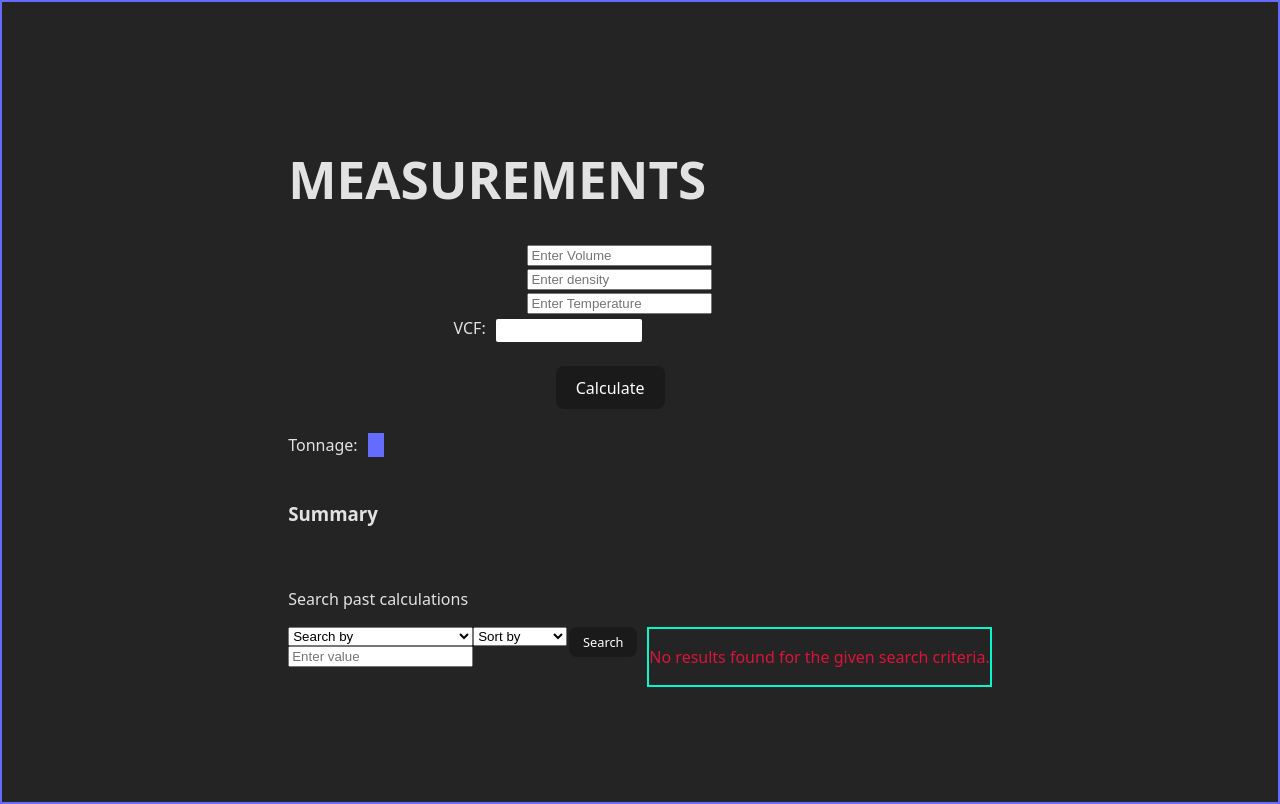
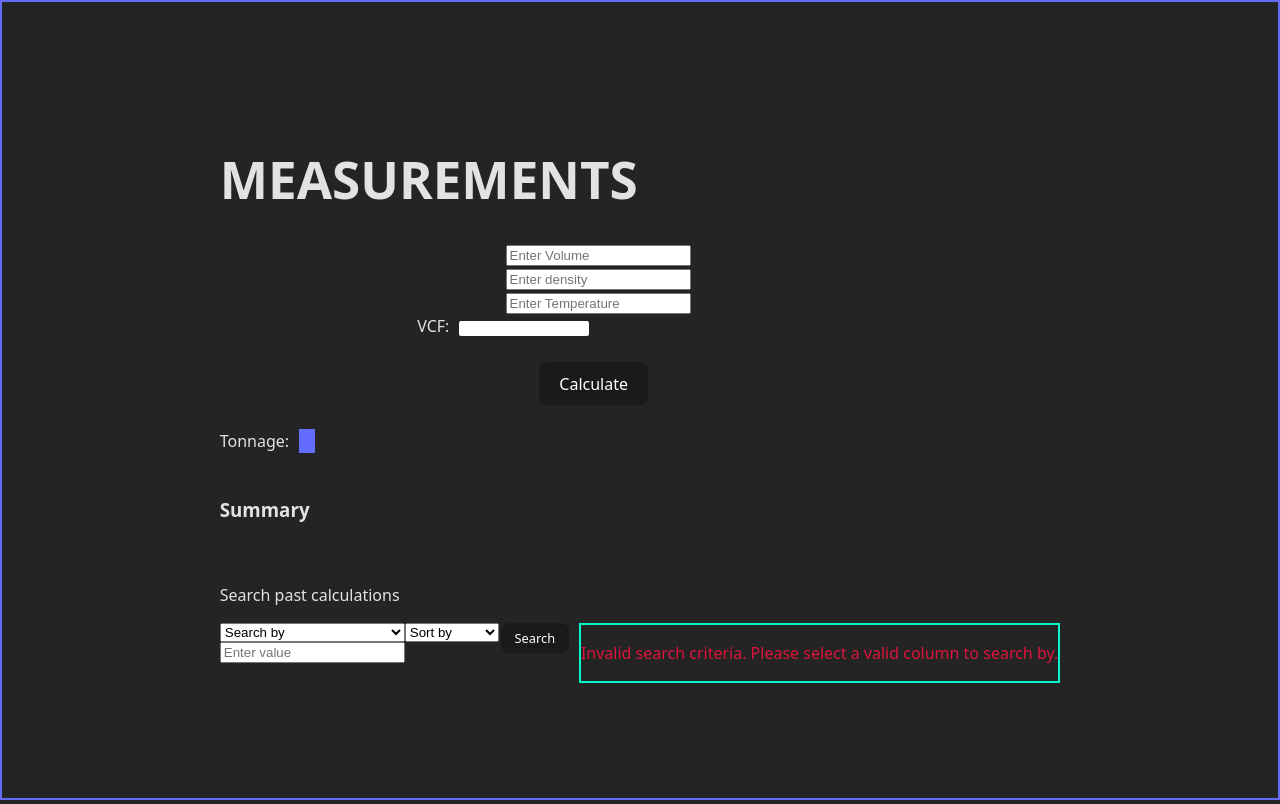
Before and after one commit to Dennis-devs/Tonnage_Calc, a Flask app: page /search in a window 1280 px wide. Run offline with Flask 3, Linux system fonts and the light colour scheme.

Commit message:
Search and sort updates

```diff
--- a/routes.py
+++ b/routes.py
@@ -46,16 +46,25 @@ def register_routes(app, db):
         return render_template('500.html'), 500
 
     # Sorting and Searching
-    @app.route('/search', methods=['GET'])
+    @app.route('/search')
     def search():
-        search_by = request.form.get('search-by')
-        search_value = request.form.get('search-value')
-        sort_by = request.form.get('sort-by')
-        search_statement = text("SELECT * FROM oil_tonnages WHERE :search_by = :search_value ORDER BY :sort_by")
-        search_values = db.session.query(Variables).from_statement(search_statement).params(search_value=search_value, sort_by=sort_by, search_by=search_by).first()
+        search_by = request.args.get('search-by')
+        search_value = request.args.get('search-value')
+        sort_by = request.args.get('sort-by')
+
+        search_statement = text(f"SELECT * FROM oil_tonnages WHERE {search_by} = :search_value ORDER BY {sort_by}")
+
+        # Validate search_by and sort_by against known columns to prevent SQL injection
+        table_colmns = ['volume', 'density', 'temperature', 'vcf', 'Tonnage']
+
+        if search_by not in table_colmns or sort_by not in table_colmns:
+            return render_template('form.html', search_error="Invalid search criteria. Please select a valid column to search by.")
+        else:
+            search_values = db.session.query(Variables).from_statement(search_statement).params(search_value=search_value, sort_by=sort_by, search_by=search_by).all()
+
 
         # Render the search results
         if search_values:
-            return render_template('form.html', search_results=search_values)
+            return render_template('form.html', search_values=search_values)
         else:
             return render_template('form.html', search_error="No results found for the given search criteria.")
--- a/src/form.css
+++ b/src/form.css
@@ -11,6 +11,9 @@
   text-rendering: optimizeLegibility;
   -webkit-font-smoothing: antialiased;
   -moz-osx-font-smoothing: grayscale;
+}
+*{
+  box-sizing: border-box;
 }
 
 
--- a/templates/form.html
+++ b/templates/form.html
@@ -56,15 +56,15 @@
   <br />
   <p>Search past calculations</p>
   <div id="search-region">
-    <form id="search-area" action="{{ url_for('search') }}" method="get">
+    <form id="search-area" action="{{ url_for('search') }}">
       <div id="search-by-area">
         <select name="search-by" id="search-by" required>
           <option value="" selected >Search by</option>
-          <option value="volume">Volume</option>
-          <option value="density">Density</option>
-          <option value="temperature">Temperature</option>
-          <option value="vcf">VCF</option>
-          <option value="tonnage">Tonnage</option>
+          <option value="volume">volume</option>
+          <option value="density">density</option>
+          <option value="temperature">temperature</option>
+          <option value="vcf">vcf</option>
+          <option value="Tonnage">Tonnage</option>
         </select>
         <input
           type="number"
@@ -87,16 +87,39 @@
       <button type="submit">Search</button>
     </form>
     <div id="search-results">
-      {% if search_results %}
+      {% if search_values %}
       <h2>Search Results</h2>
-      <ul>
-        {% for result in search_results %}
-        <li>{{ result }}</li>
-        {% endfor %}
-      </ul>
+      <table>
+        <thead>
+          <tr>
+            <th>Volume</th>
+            <th>Density</th>
+            <th>Temperature</th>
+            <th>VCF</th>
+            <th>Tonnage</th>
+          </tr>
+        </thead>
+        <tbody>
+          {% for result in search_values %}
+          <tr>
+            <td>{{ result.volume|round(0) }}</td>
+            <td>{{ result.density|round(0) }}</td>
+            <td>{{ result.temperature|round(0) }}</td>
+            <td>{{ result.vcf|round(4) }}</td>
+            <td>{{ result.Tonnage|round(4) }}</td>
+          </tr>
+          {% endfor %}
+        </tbody>
+      </table>
       {% else %}
       <p style="color: crimson">{{ search_error }}</p>
       {% endif %}
+      <!-- <ul>
+        {% for result in search_values %}
+        <li>{{ result.density }} </li>
+        {% endfor %}
+      </ul> -->
+
     </div>
   </div>
   <!-- <input type="number" id="Tonnage", name="Tonnage" placeholder="Tonnage" required value="{{ Tonnage }}">  -->
```
Also changed, not shown: run.py (line endings or trailing spaces).
